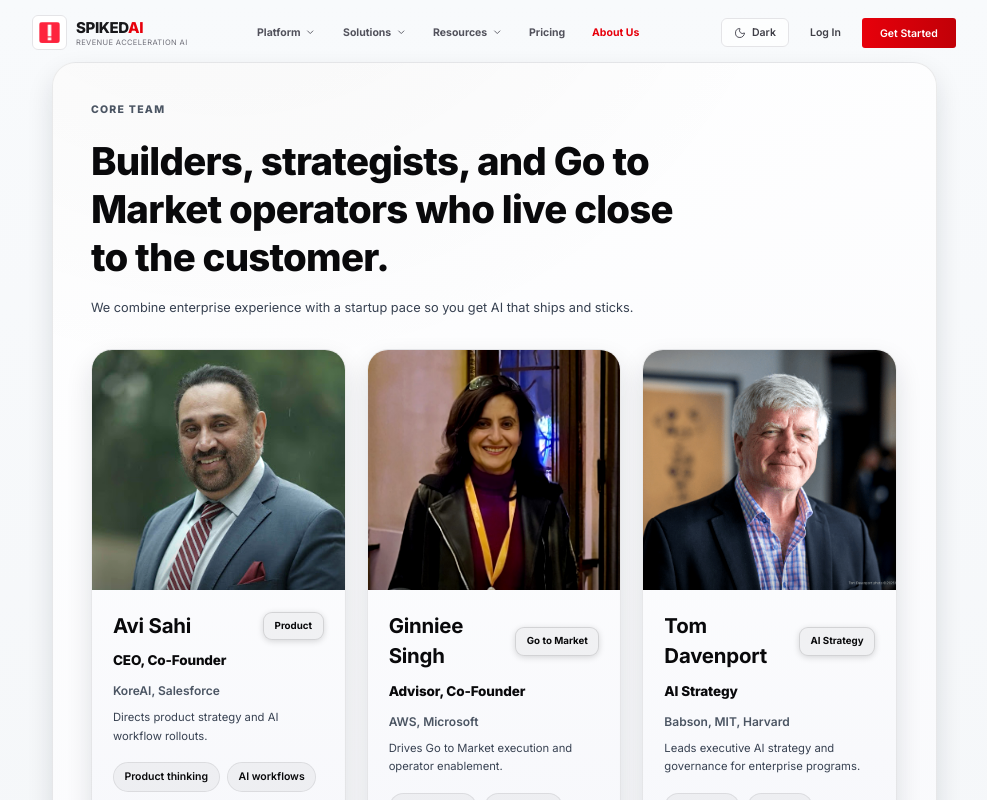
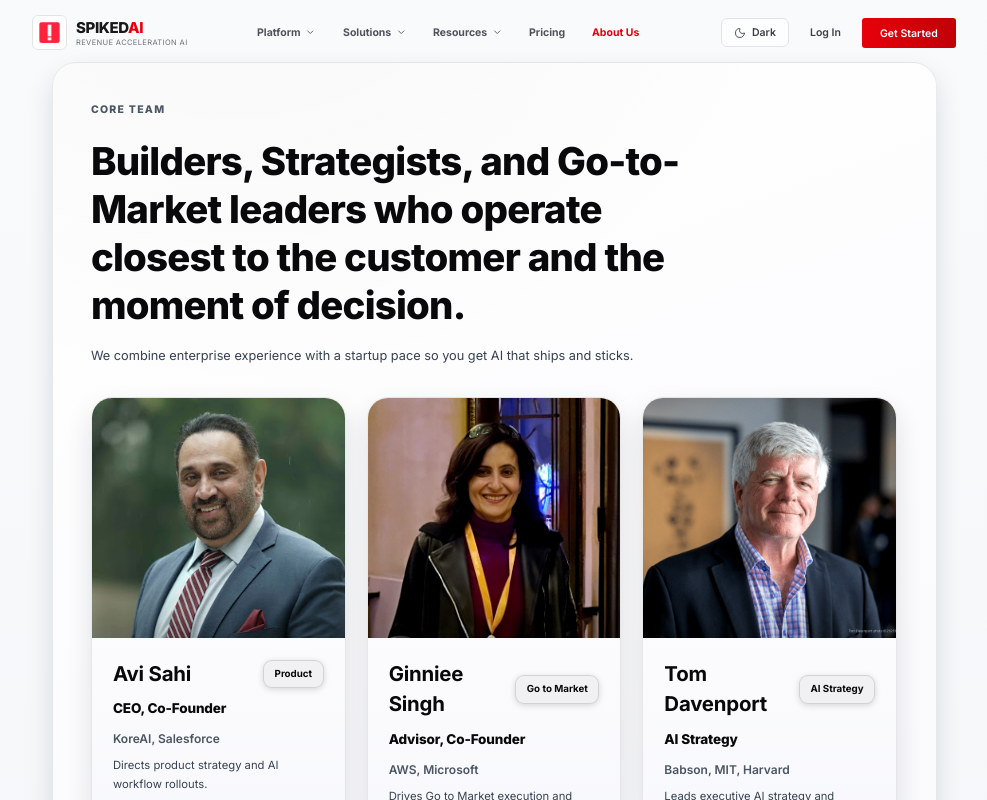
Before and after one commit to nexomac/spiked-landing-page, a SvelteKit app: page /about-us in a window 1280 px wide. Shown: the top 800 px of the page, without its empty margins (146-1133 px from the left). Built offline with nearby package versions, Linux system fonts and the light colour scheme.

Commit message:
text update

```diff
--- a/src/routes/about-us/+page.svelte
+++ b/src/routes/about-us/+page.svelte
@@ -140,7 +140,7 @@
 		<section class="team" id="team">
 			<div class="section-header">
 				<p class="eyebrow">Core team</p>
-				<h2>Builders, strategists, and Go to Market operators who live close to the customer.</h2>
+				<h2>Builders, Strategists, and Go-to-Market leaders who operate closest to the customer and the moment of decision.</h2>
 				<p class="muted">
 					We combine enterprise experience with a startup pace so you get AI that ships and sticks.
 				</p>
```
